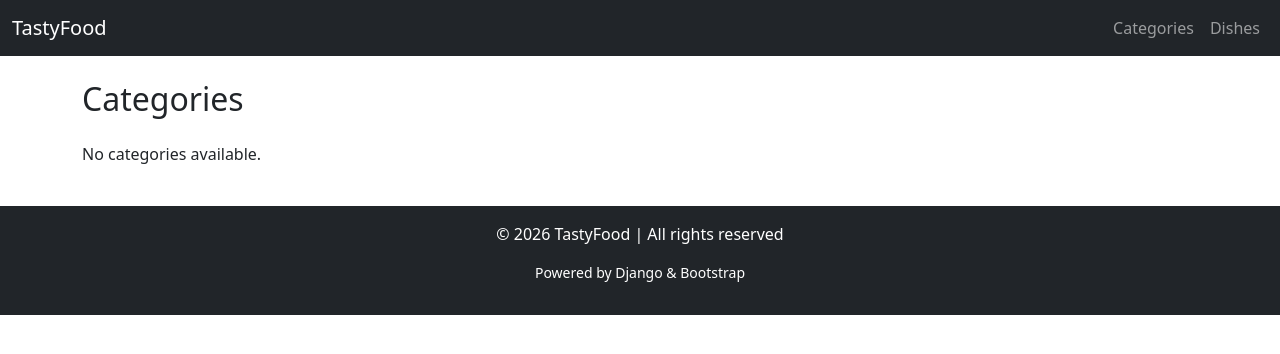
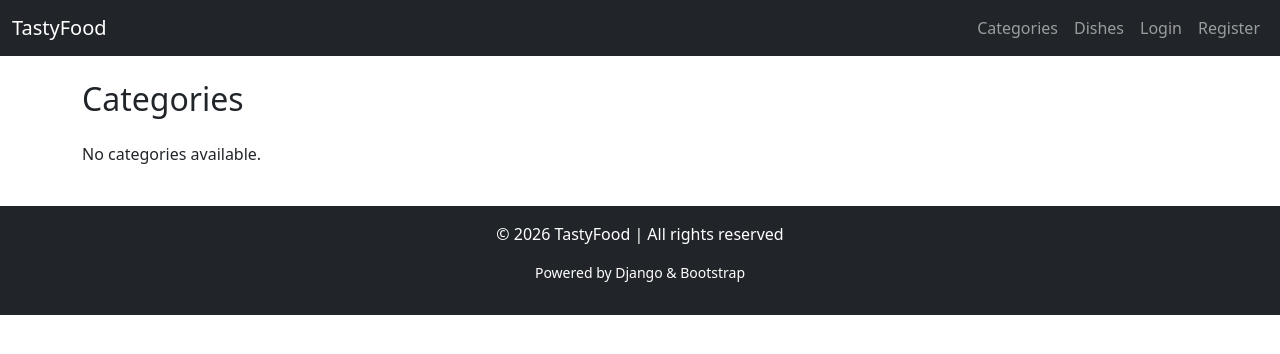
Before and after one commit to 3883IZ/restaurant-kitchen-service, a Django app: page /categories/ in a window 1280 px wide. Shown: the top 354 px of the page. Run offline with Django 5.2, Linux system fonts and the light colour scheme; data that the repository does not hold is empty.

Commit message:
Add user registration functionality with register view, form, and template

```diff
--- a/kitchen/views.py
+++ b/kitchen/views.py
@@ -1,16 +1,19 @@
-from django.shortcuts import render, get_object_or_404
+from django.shortcuts import render, get_object_or_404, redirect
 from django.core.paginator import Paginator
 from django.views.generic import ListView
+from django.contrib.auth.decorators import login_required
+from django.contrib.auth import login
 from .models import Category, Dish
+from .forms import CustomUserCreationForm
 
-# Функціональний view для всіх страв з пошуком і пагінацією
+@login_required
 def dish_list(request):
     query = request.GET.get("q")
     dishes = Dish.objects.all()
     if query:
         dishes = dishes.filter(name__icontains=query)
 
-    paginator = Paginator(dishes, 6)  # 6 страв на сторінку
+    paginator = Paginator(dishes, 6)
     page_number = request.GET.get("page")
     page_obj = paginator.get_page(page_number)
 
@@ -21,7 +24,7 @@ def dish_list(request):
         {"categories": categories, "page_obj": page_obj, "query": query},
     )
 
-# Функціональний view для страв конкретної категорії з пошуком і пагінацією
+@login_required
 def category_dishes(request, pk):
     category = get_object_or_404(Category.objects.prefetch_related("dishes"), pk=pk)
     query = request.GET.get("q")
@@ -39,8 +42,20 @@ def category_dishes(request, pk):
         {"categories": [category], "page_obj": page_obj, "query": query},
     )
 
-# Клас‑based view для категорій
 class CategoryListView(ListView):
     model = Category
     template_name = "kitchen/category_list.html"
     context_object_name = "categories"
+
+
+# 🔹 Реєстрація користувачів
+def register(request):
+    if request.method == "POST":
+        form = CustomUserCreationForm(request.POST)
+        if form.is_valid():
+            user = form.save()
+            login(request, user)  # автоматичний логін після реєстрації
+            return redirect("home")
+    else:
+        form = CustomUserCreationForm()
+    return render(request, "registration/register.html", {"form": form})
--- a/restaurant_kitchen_service/urls.py
+++ b/restaurant_kitchen_service/urls.py
@@ -1,6 +1,6 @@
 from django.contrib import admin
 from django.urls import path, include
-from kitchen.views import dish_list, CategoryListView, category_dishes
+from kitchen.views import dish_list, CategoryListView, category_dishes, register
 from django.conf import settings
 from django.conf.urls.static import static
 
@@ -13,6 +13,7 @@ urlpatterns = [
 
     # Авторизація
     path('accounts/', include('django.contrib.auth.urls')),
+    path('accounts/register/', register, name='register'),
 ]
 
 if settings.DEBUG:
--- a/templates/kitchen/base.html
+++ b/templates/kitchen/base.html
@@ -21,6 +21,20 @@
                     <li class="nav-item">
                         <a class="nav-link" href="{% url 'dish_list' %}">Dishes</a>
                     </li>
+
+                    <!-- Авторизація -->
+                    {% if user.is_authenticated %}
+                        <li class="nav-item">
+                            <a class="nav-link" href="{% url 'logout' %}">Logout</a>
+                        </li>
+                    {% else %}
+                        <li class="nav-item">
+                            <a class="nav-link" href="{% url 'login' %}">Login</a>
+                        </li>
+                        <li class="nav-item">
+                            <a class="nav-link" href="{% url 'register' %}">Register</a>
+                        </li>
+                    {% endif %}
                 </ul>
             </div>
         </div>
```
Also changed, not shown: kitchen/forms.py (added, +10 -0 lines), templates/registration/register.html (added, +12 -0 lines).
